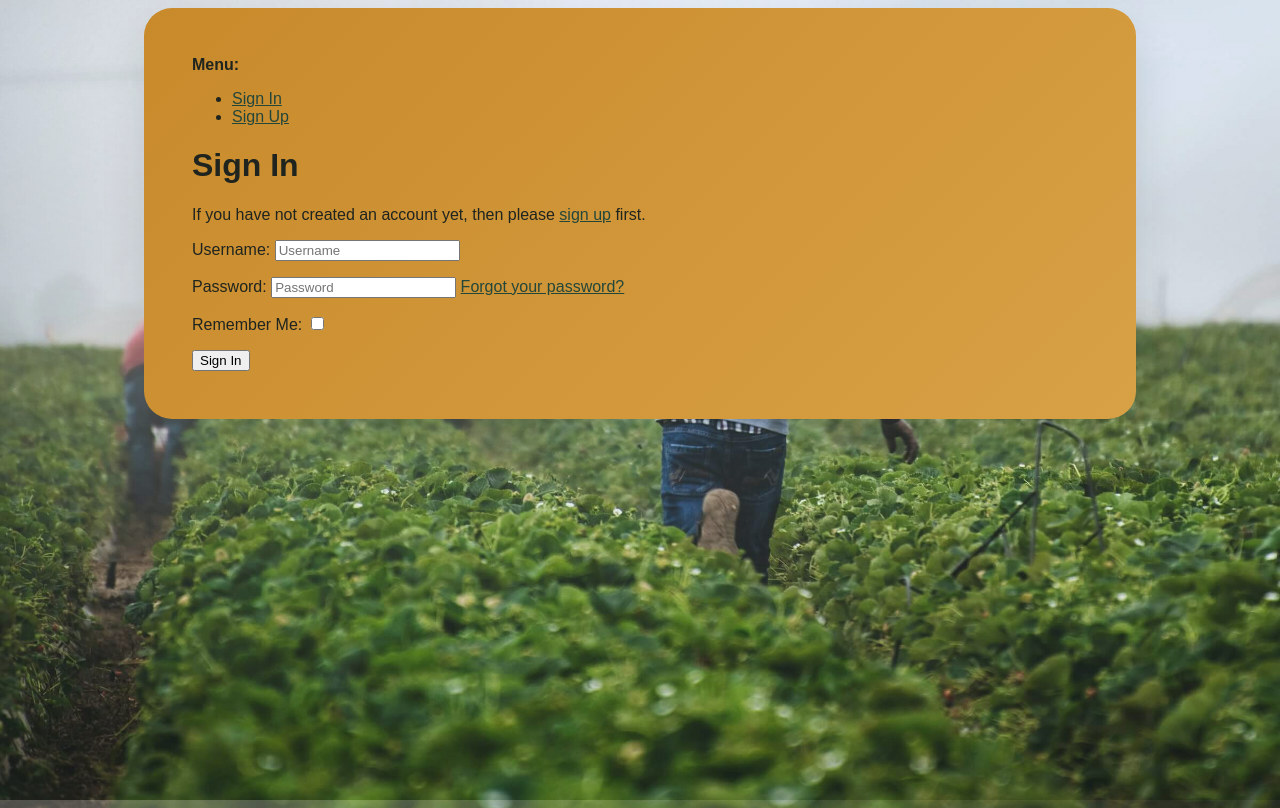
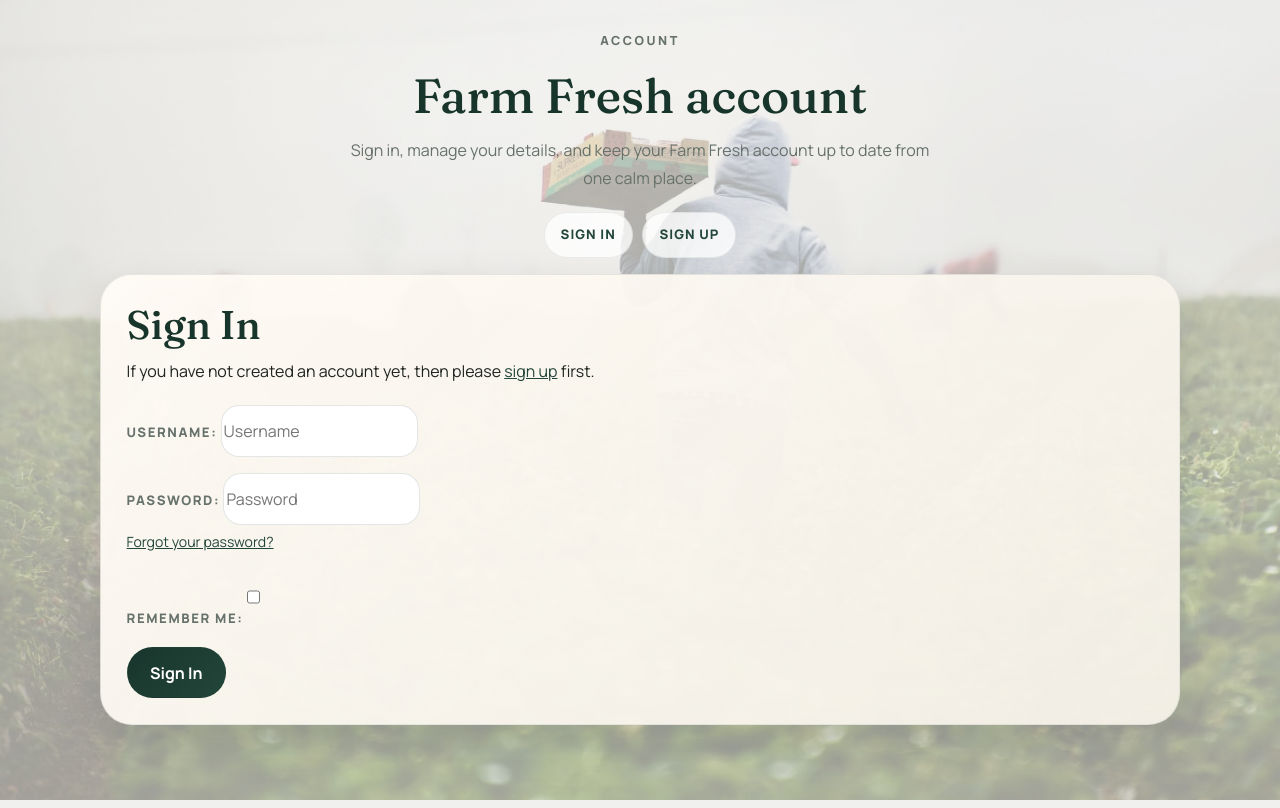
Before and after one commit to Joao4569/farm_fresh_2.0, a Django app: page /accounts/login/?next=/profile/ in a window 1280 px wide. Run offline with Django 5.2, Linux system fonts and the light colour scheme.

Commit message:
feat: Unify authorisation profile and management forms with shared UI.

```diff
--- /dev/null
+++ b/farm_fresh_v_2_0_project/static/css/forms.css
@@ -0,0 +1,303 @@
+/* Shared form, profile, and account management styling */
+.form-shell {
+  padding: 0 1rem 4.5rem;
+}
+
+.form-hero,
+.form-panel,
+.profile-history-panel,
+.account-card {
+  background: linear-gradient(135deg, rgba(255, 251, 245, 0.96), rgba(245, 241, 232, 0.94));
+  border: 1px solid rgba(24, 53, 44, 0.09);
+  border-radius: 32px;
+  box-shadow: var(--shadow-soft);
+}
+
+.form-hero {
+  margin: 0 auto 1.75rem;
+  max-width: 1380px;
+  padding: 2rem;
+}
+
+.form-title {
+  color: var(--color-pine);
+  font-family: "Fraunces", serif;
+  font-size: clamp(2.2rem, 4vw, 3.4rem);
+  line-height: 1.04;
+  margin-bottom: 1rem;
+}
+
+.form-intro {
+  color: var(--color-muted);
+  line-height: 1.8;
+  margin: 0;
+  max-width: 42rem;
+}
+
+.form-grid,
+.profile-grid {
+  margin: 0 auto;
+  max-width: 1380px;
+}
+
+.form-panel,
+.profile-history-panel,
+.account-card {
+  padding: 1.6rem;
+}
+
+.form-panel .form-control,
+.form-panel select,
+.form-panel textarea,
+.account-card input,
+.account-card select,
+.account-card textarea,
+.account-card .form-control {
+  border: 1px solid rgba(24, 53, 44, 0.12);
+  border-radius: 18px;
+  box-shadow: none;
+  min-height: 52px;
+}
+
+.form-panel textarea,
+.account-card textarea {
+  min-height: 140px;
+}
+
+.form-panel label,
+.account-card label,
+.profile-history-panel th {
+  color: var(--color-muted);
+  font-size: 0.82rem;
+  font-weight: 800;
+  letter-spacing: 0.12em;
+  text-transform: uppercase;
+}
+
+.form-panel .helptext,
+.account-card .helptext {
+  color: var(--color-muted);
+  display: block;
+  font-size: 0.88rem;
+  margin-top: 0.35rem;
+}
+
+.form-panel .btn,
+.account-card .btn,
+.profile-history-panel .btn {
+  border-radius: var(--radius-pill);
+}
+
+.form-actions {
+  display: flex;
+  flex-wrap: wrap;
+  gap: 0.85rem;
+  justify-content: flex-end;
+  margin-top: 1.25rem;
+}
+
+.profile-history-panel table {
+  margin: 0;
+}
+
+.profile-history-panel th {
+  border-bottom: 1px solid rgba(24, 53, 44, 0.08);
+  padding-bottom: 0.9rem;
+}
+
+.profile-history-panel td {
+  padding: 1rem 0.5rem 1rem 0;
+  vertical-align: top;
+}
+
+.profile-history-panel a {
+  text-decoration: none;
+}
+
+.profile-order-items {
+  list-style: none;
+  margin: 0;
+  padding: 0;
+}
+
+.profile-order-items li + li {
+  margin-top: 0.3rem;
+}
+
+.account-layout {
+  min-height: 100vh;
+  padding: 2rem 1rem;
+  position: relative;
+}
+
+.account-layout::before {
+  content: "";
+  position: fixed;
+  inset: 0;
+  background:
+    radial-gradient(ellipse 1200px 780px at 12% 8%, rgba(245, 241, 232, 0.22), transparent 72%),
+    linear-gradient(180deg, rgba(255, 251, 245, 0.1), rgba(24, 53, 44, 0.08)),
+    url("/media/farmer_carrying_box_of_veg.jpg") no-repeat center center fixed;
+  background-size: 100% 100%, 100% 100%, cover;
+  z-index: -2;
+}
+
+.account-layout::after {
+  content: "";
+  position: fixed;
+  inset: 0;
+  background: rgba(245, 241, 232, 0.62);
+  z-index: -1;
+}
+
+.account-shell {
+  margin: 0 auto;
+  max-width: 1080px;
+}
+
+.account-header {
+  margin-bottom: 1.25rem;
+  text-align: center;
+}
+
+.account-kicker {
+  color: var(--color-muted);
+  font-size: 0.78rem;
+  font-weight: 800;
+  letter-spacing: 0.2em;
+  text-transform: uppercase;
+}
+
+.account-heading {
+  color: var(--color-pine);
+  font-family: "Fraunces", serif;
+  font-size: clamp(2rem, 4vw, 3rem);
+  margin: 0.5rem 0 0;
+}
+
+.account-copy {
+  color: var(--color-muted);
+  line-height: 1.75;
+  margin: 0.75rem auto 0;
+  max-width: 38rem;
+}
+
+.account-nav {
+  display: flex;
+  flex-wrap: wrap;
+  gap: 0.6rem;
+  justify-content: center;
+  margin: 0 auto 1rem;
+  max-width: 920px;
+}
+
+.account-nav-link {
+  background: rgba(255, 255, 255, 0.76);
+  border: 1px solid rgba(24, 53, 44, 0.08);
+  border-radius: var(--radius-pill);
+  color: var(--color-forest);
+  font-size: 0.82rem;
+  font-weight: 800;
+  letter-spacing: 0.08em;
+  padding: 0.75rem 1rem;
+  text-decoration: none;
+  text-transform: uppercase;
+}
+
+.account-nav-link:hover,
+.account-nav-link:focus {
+  color: var(--color-russet);
+  text-decoration: none;
+}
+
+.account-message-list {
+  list-style: none;
+  margin: 0 0 1rem;
+  padding: 0;
+}
+
+.account-message-item {
+  background: rgba(255, 255, 255, 0.8);
+  border: 1px solid rgba(24, 53, 44, 0.08);
+  border-radius: 18px;
+  color: var(--color-charcoal);
+  padding: 0.85rem 1rem;
+}
+
+.account-card h1,
+.account-card h2,
+.account-card h3 {
+  color: var(--color-pine);
+  font-family: "Fraunces", serif;
+}
+
+.account-card p,
+.account-card li,
+.account-card dd,
+.account-card dt {
+  color: var(--color-charcoal);
+  line-height: 1.75;
+}
+
+.account-card form {
+  margin-top: 1.25rem;
+}
+
+.account-card ul {
+  padding-left: 1.1rem;
+}
+
+.account-card button,
+.account-card .btn,
+.account-card input[type="submit"] {
+  background: linear-gradient(135deg, var(--color-pine), var(--color-forest));
+  border: 1px solid transparent;
+  border-radius: var(--radius-pill);
+  color: #fff;
+  font-weight: 700;
+  min-height: 50px;
+  padding: 0.8rem 1.4rem;
+}
+
+.account-card button:hover,
+.account-card .btn:hover,
+.account-card input[type="submit"]:hover {
+  background: linear-gradient(135deg, var(--color-gold), #d8a145);
+  color: #fff;
+}
+
+.account-card a {
+  color: var(--color-forest);
+}
+
+.account-card a:hover {
+  color: var(--color-russet);
+}
+
+@media (max-width: 991px) {
+  .form-shell {
+    padding-left: 0.85rem;
+    padding-right: 0.85rem;
+  }
+}
+
+@media (max-width: 575px) {
+  .form-hero,
+  .form-panel,
+  .profile-history-panel,
+  .account-card {
+    border-radius: 24px;
+    padding: 1.2rem;
+  }
+
+  .form-actions {
+    justify-content: stretch;
+  }
+
+  .form-actions .btn,
+  .account-card button,
+  .account-card .btn,
+  .account-card input[type="submit"] {
+    width: 100%;
+  }
+}
--- a/farm_fresh_v_2_0_project/templates/allauth/layouts/base.html
+++ b/farm_fresh_v_2_0_project/templates/allauth/layouts/base.html
@@ -1,87 +1,98 @@
-{% load i18n %}
+{% load i18n static %}
 <!DOCTYPE html>
-<html>
+<html lang="en">
   <head>
-        <meta http-equiv="X-UA-Compatible" content="IE=edge">
-        <meta name="viewport" content="width=device-width, initial-scale=1.0">
+    <meta http-equiv="X-UA-Compatible" content="IE=edge" />
+    <meta name="viewport" content="width=device-width, initial-scale=1.0" />
     <title>
       {% block head_title %}
       {% endblock head_title %}
     </title>
+    <link rel="preconnect" href="https://fonts.googleapis.com" />
+    <link rel="preconnect" href="https://fonts.gstatic.com" crossorigin />
+    <link
+      href="https://fonts.googleapis.com/css2?family=Fraunces:opsz,wght@9..144,500;9..144,600;9..144,700&family=Manrope:wght@400;500;600;700;800&display=swap"
+      rel="stylesheet"
+    />
+    <link
+      rel="stylesheet"
+      href="https://cdn.jsdelivr.net/npm/bootstrap@5.3.8/dist/css/bootstrap.min.css"
+      integrity="sha384-sRIl4kxILFvY47J16cr9ZwB07vP4J8+LH7qKQnuqkuIAvNWLzeN8tE5YBujZqJLB"
+      crossorigin="anonymous"
+    />
+    <link rel="stylesheet" href="{% static 'css/base.css' %}" />
+    <link rel="stylesheet" href="{% static 'css/forms.css' %}" />
     {% block extra_head %}
     {% endblock extra_head %}
-        <link rel="stylesheet" href="../../../static/css/base.css">
   </head>
-    <body>
-        <div id="allauth-bg">
+  <body class="account-layout">
+    <div class="account-shell">
+      <header class="account-header">
+        <p class="account-kicker">Account</p>
+        <h1 class="account-heading">
+          {% block account_heading %}
+            Farm Fresh account
+          {% endblock account_heading %}
+        </h1>
+        <p class="account-copy">
+          Sign in, manage your details, and keep your Farm Fresh account up to
+          date from one calm place.
+        </p>
+      </header>
+
       {% block body %}
         {% if messages %}
-                <div>
-                    <strong>{% trans "Messages:" %}</strong>
-                    <ul>
-                        {% for message in messages %}<li>{{ message }}</li>{% endfor %}
+          <ul class="account-message-list">
+            {% for message in messages %}
+              <li class="account-message-item">{{ message }}</li>
+            {% endfor %}
           </ul>
-                </div>
         {% endif %}
-            <div>
-                <strong>{% trans "Menu:" %}</strong>
-                <ul>
+
+        <nav class="account-nav" aria-label="{% trans 'Account menu' %}">
           {% if user.is_authenticated %}
             {% url 'account_email' as email_url_ %}
             {% if email_url_ %}
-                            <li>
-                                <a href="{{ email_url_ }}">{% trans "Change Email" %}</a>
-                            </li>
+              <a class="account-nav-link" href="{{ email_url_ }}">{% trans "Change Email" %}</a>
             {% endif %}
             {% url 'account_change_password' as change_password_url_ %}
             {% if change_password_url_ %}
-                            <li>
-                                <a href="{{ change_password_url_ }}">{% trans "Change Password" %}</a>
-                            </li>
+              <a class="account-nav-link" href="{{ change_password_url_ }}">{% trans "Change Password" %}</a>
             {% endif %}
             {% url 'socialaccount_connections' as connections_url_ %}
             {% if connections_url_ %}
-                            <li>
-                                <a href="{{ connections_url_ }}">{% trans "Account Connections" %}</a>
-                            </li>
+              <a class="account-nav-link" href="{{ connections_url_ }}">{% trans "Account Connections" %}</a>
             {% endif %}
             {% url 'mfa_index' as mfa_url_ %}
             {% if mfa_url_ %}
-                            <li>
-                                <a href="{{ mfa_url_ }}">{% trans "Two-Factor Authentication" %}</a>
-                            </li>
+              <a class="account-nav-link" href="{{ mfa_url_ }}">{% trans "Two-Factor Authentication" %}</a>
             {% endif %}
             {% url 'usersessions_list' as usersessions_list_url_ %}
             {% if usersessions_list_url_ %}
-                            <li>
-                                <a href="{{ usersessions_list_url_ }}">{% trans "Sessions" %}</a>
-                            </li>
+              <a class="account-nav-link" href="{{ usersessions_list_url_ }}">{% trans "Sessions" %}</a>
             {% endif %}
             {% url 'account_logout' as logout_url_ %}
             {% if logout_url_ %}
-                            <li>
-                                <a href="{{ logout_url_ }}">{% trans "Sign Out" %}</a>
-                            </li>
+              <a class="account-nav-link" href="{{ logout_url_ }}">{% trans "Sign Out" %}</a>
             {% endif %}
           {% else %}
             {% url 'account_login' as login_url_ %}
             {% if login_url_ %}
-                            <li>
-                                <a href="{{ login_url_ }}">{% trans "Sign In" %}</a>
-                            </li>
+              <a class="account-nav-link" href="{{ login_url_ }}">{% trans "Sign In" %}</a>
             {% endif %}
             {% url 'account_signup' as signup_url_ %}
             {% if signup_url_ %}
-                            <li>
-                                <a href="{{ signup_url_ }}">{% trans "Sign Up" %}</a>
-                            </li>
+              <a class="account-nav-link" href="{{ signup_url_ }}">{% trans "Sign Up" %}</a>
             {% endif %}
           {% endif %}
-                </ul>
-            </div>
+        </nav>
+
+        <main class="account-card">
           {% block content %}
           {% endblock content %}
+        </main>
       {% endblock body %}
+
       {% block extra_body %}
       {% endblock extra_body %}
     </div>
--- a/farm_fresh_v_2_0_project/user_profiles/static/user_profiles/css/profile.css
+++ b/farm_fresh_v_2_0_project/user_profiles/static/user_profiles/css/profile.css
@@ -4,7 +4,7 @@
 }
 
 #profile-update-form .form-control {
-  color: #000;
+  color: var(--color-charcoal);
 }
 
 #profile-update-form input::placeholder {
```
Also changed, not shown: farm_fresh_v_2_0_project/products/templates/products/add_product.html (+21 -15 lines), farm_fresh_v_2_0_project/products/templates/products/edit_product.html (+21 -15 lines), farm_fresh_v_2_0_project/user_profiles/templates/user_profiles/profile.html (+36 -25 lines). Lines whose indentation alone changed are shown as unchanged.
